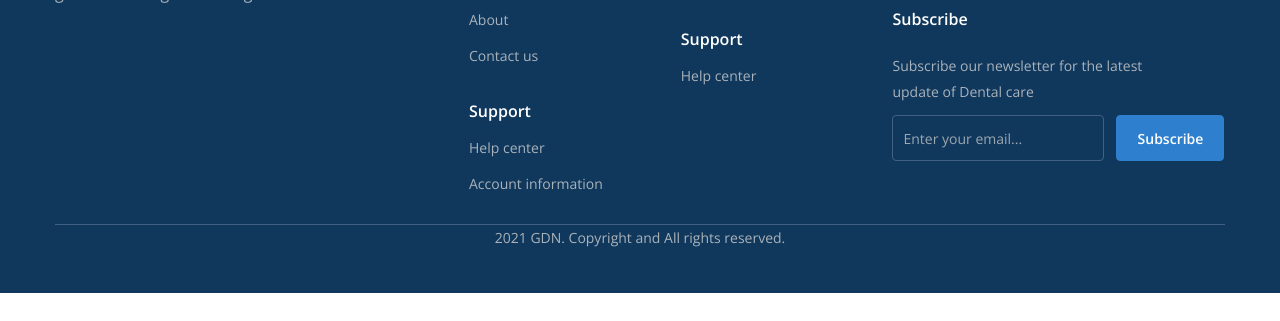
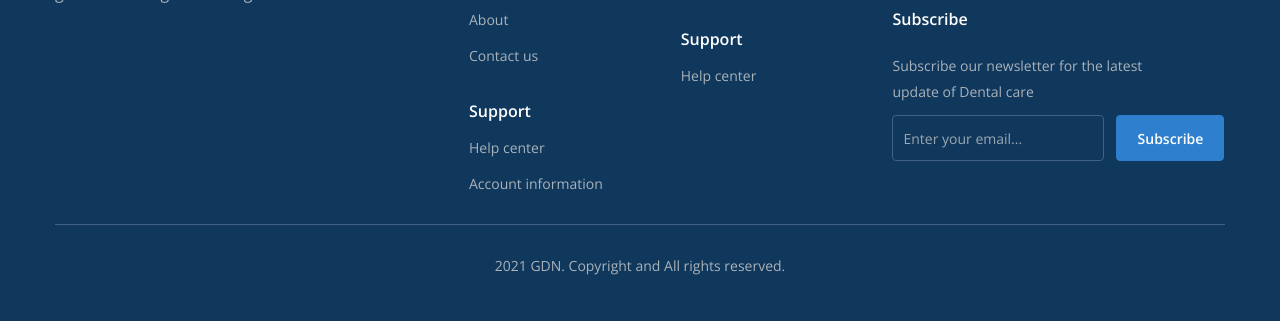
Before and after one commit to xiaoding1096/f8-project-03, a plain HTML site: page index.html in a window 1280 px wide. Shown: the part 6812-7133 px from the top of the page. Before the commit the page ends 7105 px from the top, so only its background shows below. Drawn offline with nearby package versions, Linux system fonts and the light colour scheme.

Commit message:
fix mt copyright

```diff
--- a/assets/css/style.css
+++ b/assets/css/style.css
@@ -971,7 +971,7 @@ button {
 }
 
 .footer__copyright--desc {
-    margin-top: 28px 0;
+    margin-top: 28px;
     padding-bottom: 42px;
     color: #aab3ba;
     text-align: center;
```
